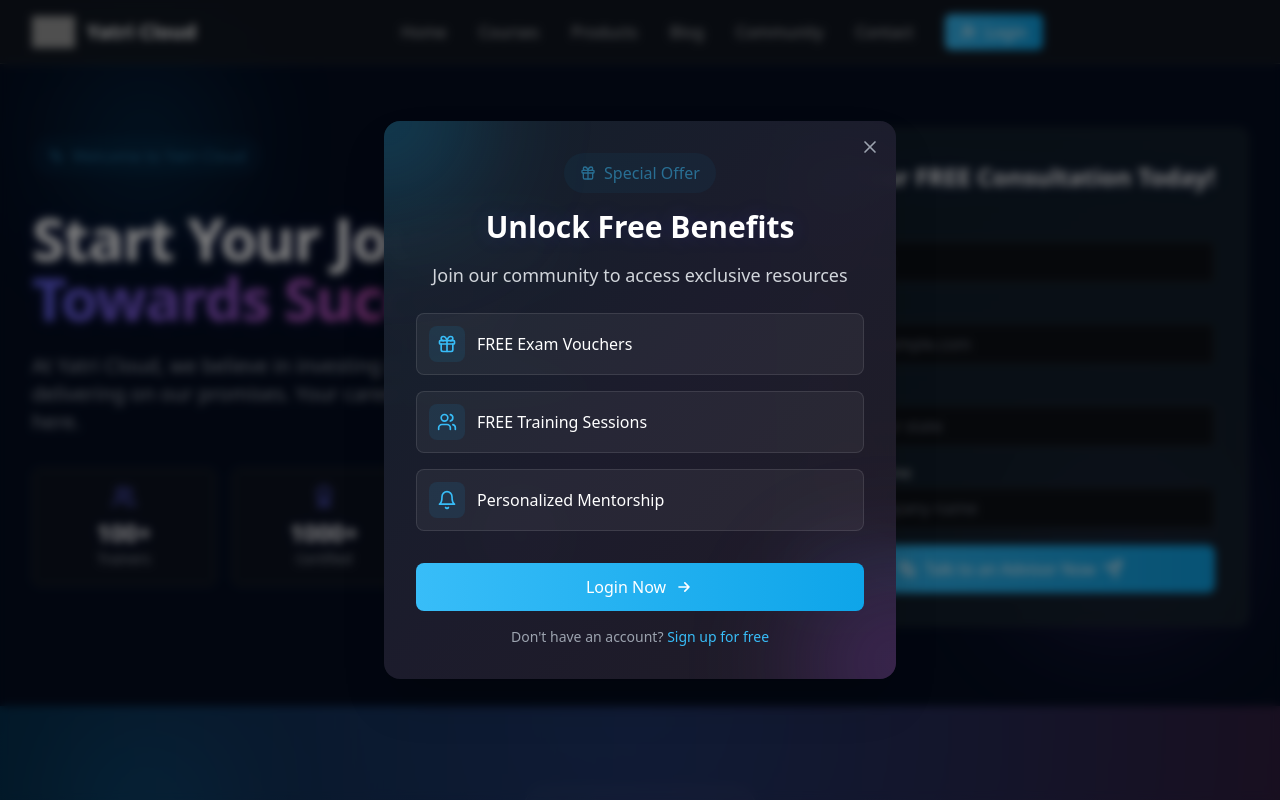
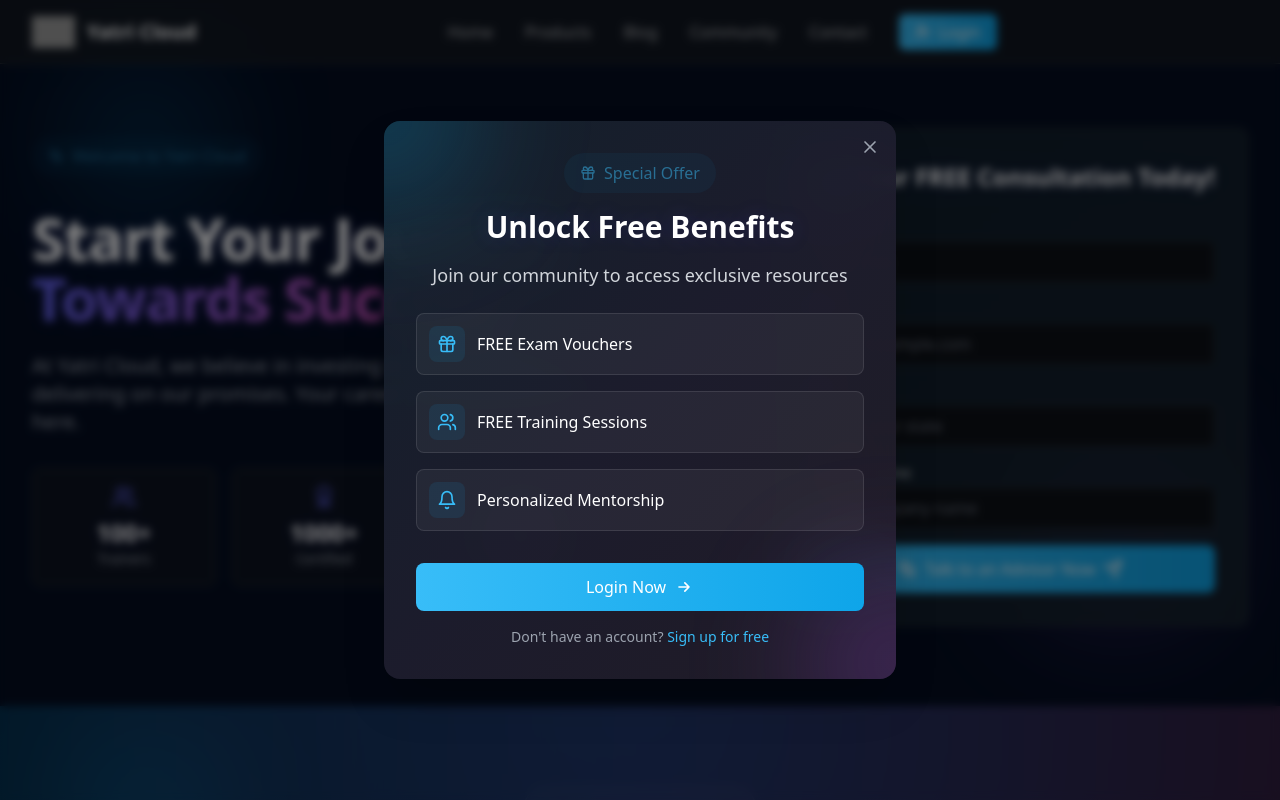
Before and after one commit to yatricloud/yatricloud-v2, a React (Vite) app: page / in a window 1280 px wide. Shown: the top 800 px of the page. Built offline with nearby package versions, Linux system fonts and the light colour scheme; grey boxes are pictures that could not be loaded.

Commit message:
Commented Courses

```diff
--- a/src/components/Footer/Footer.tsx
+++ b/src/components/Footer/Footer.tsx
@@ -39,14 +39,14 @@ export function Footer({ onNavigate }: FooterProps) {
               Quick Links
             </h3>
             <ul className="space-y-3">
-              <li>
+              {/* <li>
                 <button
                   onClick={() => onNavigate('courses')}
                   className="text-gray-400 hover:text-white transition-colors"
                 >
                   Courses
                 </button>
-              </li>
+              </li> */}
               <li>
                 <button
                   onClick={() => onNavigate('products')}
--- a/src/components/Header/navigationData.ts
+++ b/src/components/Header/navigationData.ts
@@ -66,10 +66,10 @@ export const navigationItems: NavSection[] = [
   //     },
   //   ],
   // },
-  {
-    label: 'Courses',
-    items: [{ label: 'Courses', href: '/courses' }],
-  },
+  // {
+  //   label: 'Courses',
+  //   items: [{ label: 'Courses', href: '/courses' }],
+  // },
   {
     label: 'Products',
     items: [{ label: 'Products', href: '/products' }],
```
